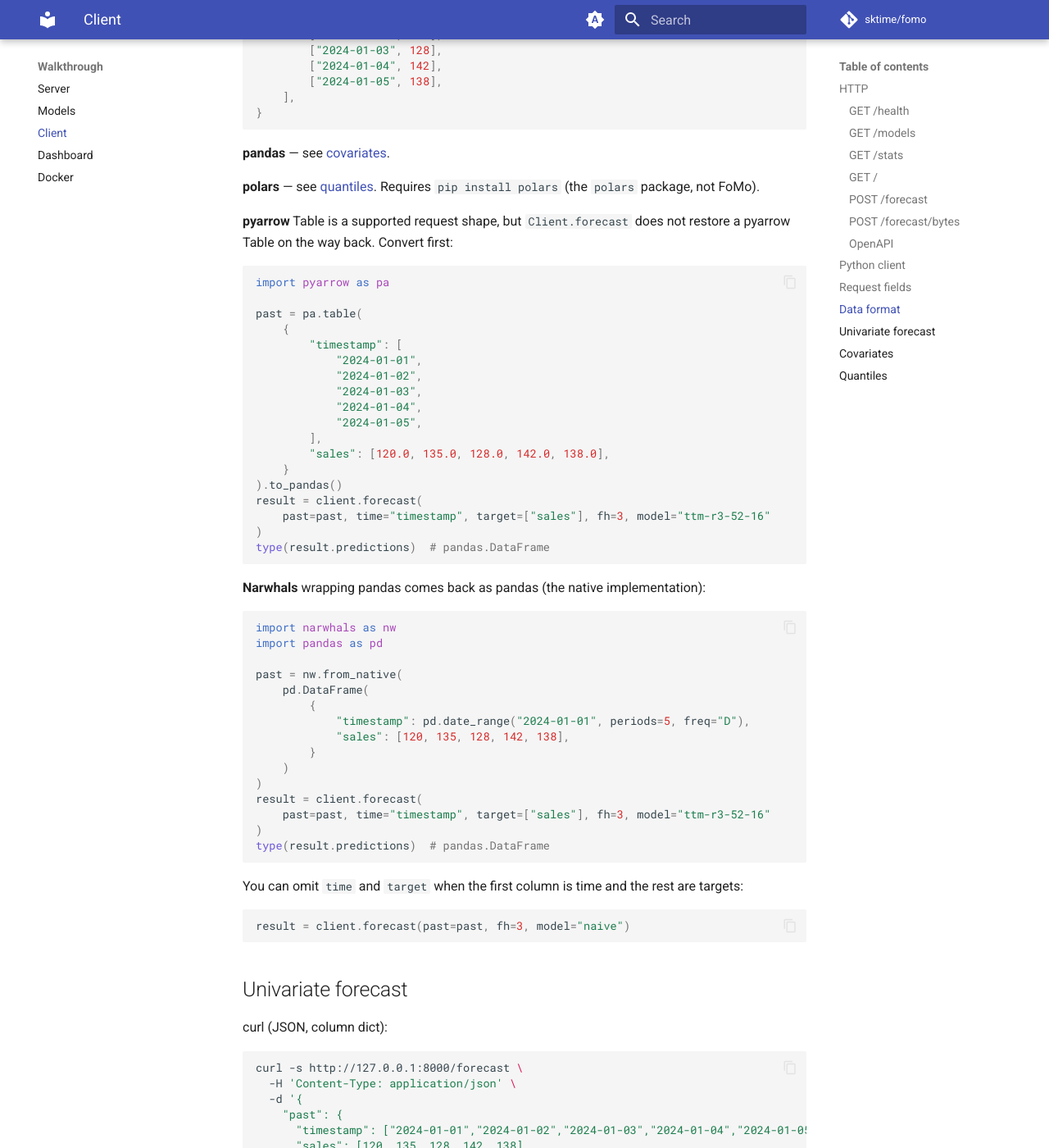
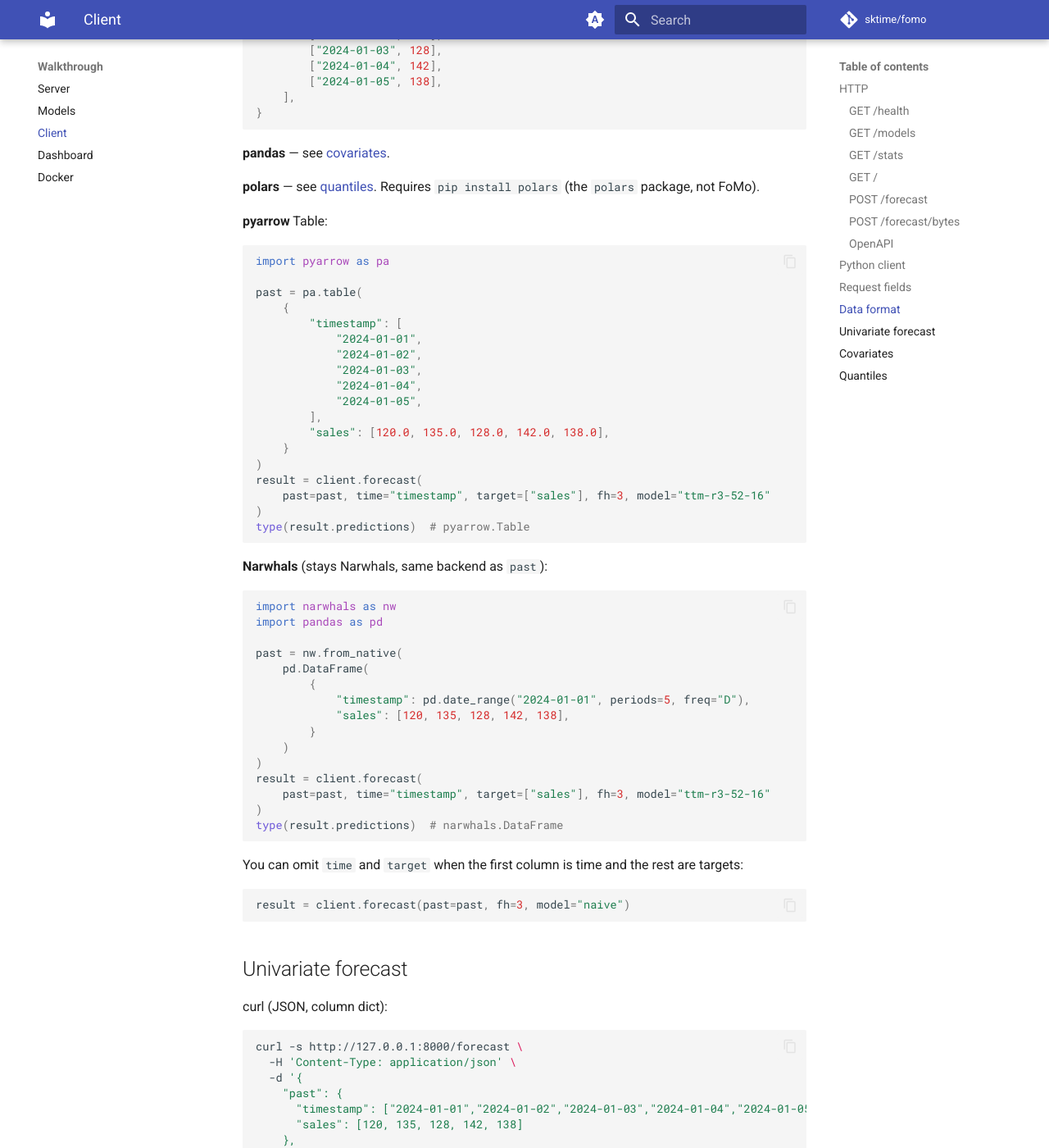
Before and after one commit to sktime/tserve, an MkDocs documentation site: the page built from docs/walkthrough/client.md, in a window 1280 px wide and 1400 px high, scrolled down 4492 px. Shown: the whole window at 82% size. Built offline with MkDocs 1.6.1 and Material for MkDocs 9.7.7, drawn with Linux system fonts in a browser that asks for light colours; comment, search, counter and statistics services are not loaded.

Commit message:
update docs

````diff
--- a/docs/walkthrough/client.md
+++ b/docs/walkthrough/client.md
@@ -182,7 +182,7 @@ past = {
 
 **polars** — see [quantiles](#quantiles). Requires `pip install polars` (the `polars` package, not FoMo).
 
-**pyarrow** Table is a supported request shape, but `Client.forecast` does not restore a pyarrow Table on the way back. Convert first:
+**pyarrow** Table:
 
 ```python
 import pyarrow as pa
@@ -198,14 +198,14 @@ past = pa.table(
         ],
         "sales": [120.0, 135.0, 128.0, 142.0, 138.0],
     }
-).to_pandas()
+)
 result = client.forecast(
     past=past, time="timestamp", target=["sales"], fh=3, model="ttm-r3-52-16"
 )
-type(result.predictions)  # pandas.DataFrame
+type(result.predictions)  # pyarrow.Table
 ```
 
-**Narwhals** wrapping pandas comes back as pandas (the native implementation):
+**Narwhals** (stays Narwhals, same backend as `past`):
 
 ```python
 import narwhals as nw
@@ -222,7 +222,7 @@ past = nw.from_native(
 result = client.forecast(
     past=past, time="timestamp", target=["sales"], fh=3, model="ttm-r3-52-16"
 )
-type(result.predictions)  # pandas.DataFrame
+type(result.predictions)  # narwhals.DataFrame
 ```
 
 You can omit `time` and `target` when the first column is time and the rest are targets:
````
Also changed, not shown: 1 other file.
